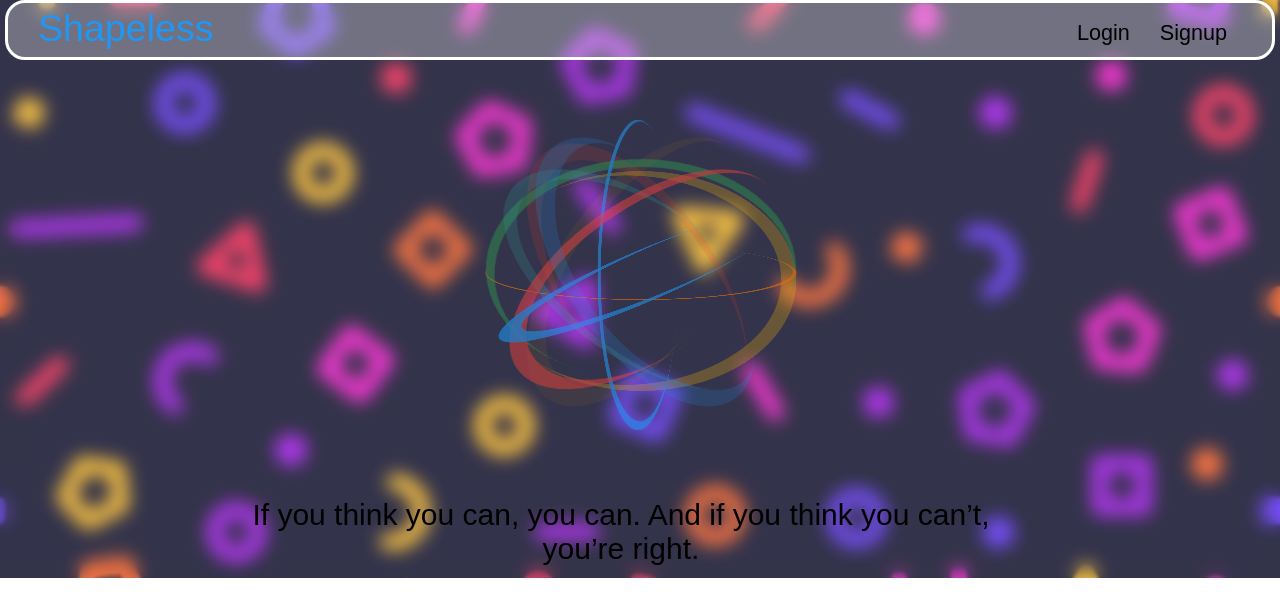
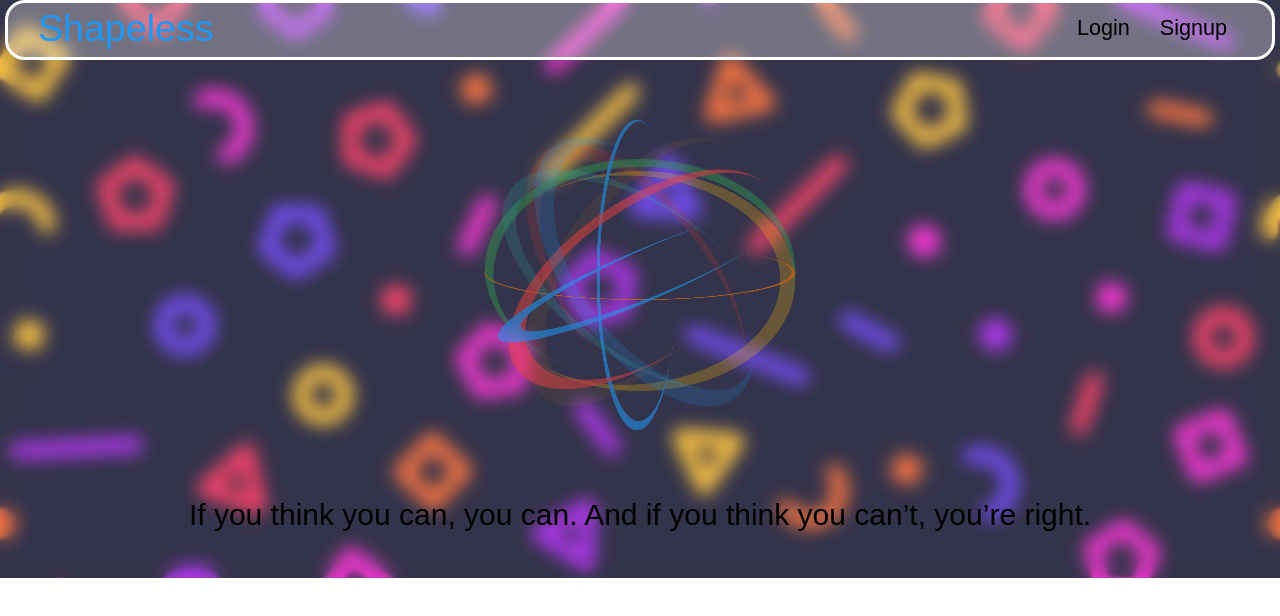
Before and after one commit to rosualinpetru/shapeless-in-browser-game, a React (Create React App) app in the folder Shapeless/FE/: page / in a window 1280 px wide. Shown: the top 616 px of the page. Built offline with nearby package versions, Linux system fonts and the light colour scheme.

Commit message:
changed some css

```diff
--- a/Shapeless/FE/src/components/app-header/AppHeader.css
+++ b/Shapeless/FE/src/components/app-header/AppHeader.css
@@ -40,7 +40,7 @@
 
 .app-nav ul li a {
   display: inline-block;
-  line-height: 60px;
+  line-height: 50px;
   vertical-align: middle;
   padding-left: 15px;
   padding-right: 15px;
--- a/Shapeless/FE/src/index.css
+++ b/Shapeless/FE/src/index.css
@@ -242,8 +242,9 @@ fieldset[disabled] .form-control {
 
 .background {
   background-image: url('images/back.png');
+  position: absolute;
   background-position: bottom;
-  background-repeat: no-repeat;
+  background-attachment: fixed;
   background-size: cover;
   height: 578px;
   width: 100%;
--- a/Shapeless/FE/src/pages/games/Games.css
+++ b/Shapeless/FE/src/pages/games/Games.css
@@ -50,7 +50,7 @@
 .scrollbar {
   background-color: rgba(255,255,255,0.1);
   height: 100%;
-  overflow-y: scroll;
+  overflow-y:hidden;
 }
 
 .fl-table {
@@ -126,7 +126,7 @@
     vertical-align: middle;
     box-sizing: border-box;
     overflow-x: hidden;
-    overflow-y: auto;
+    overflow-y: hidden;
     width: 120px;
     font-size: 13px;
     text-overflow: ellipsis;
--- a/Shapeless/FE/src/pages/home/Home.css
+++ b/Shapeless/FE/src/pages/home/Home.css
@@ -12,7 +12,6 @@
   font-weight: 400;
   color: black;
   margin-top: 50px;
-  margin-left:180px;
 }
 
 .graf-bg-container {
@@ -25,7 +24,6 @@
 
 .graf-layout {
   height: 100%;
-  margin-left: 220px;
   position: relative;
   perspective: 2000px;
 }
--- a/Shapeless/FE/src/pages/login/Login.css
+++ b/Shapeless/FE/src/pages/login/Login.css
@@ -10,7 +10,6 @@
   display: inline-block;
   margin-top: 30px;
   vertical-align: middle;
-  margin-left:235px;
   position: relative;
   padding: 15px;
 }
--- a/Shapeless/FE/src/pages/signup/Signup.css
+++ b/Shapeless/FE/src/pages/signup/Signup.css
@@ -12,7 +12,6 @@
   vertical-align: middle;
   position: relative;
   padding: 15px;
-  margin-left:235px;
 }
 
 .social-btn {
```
